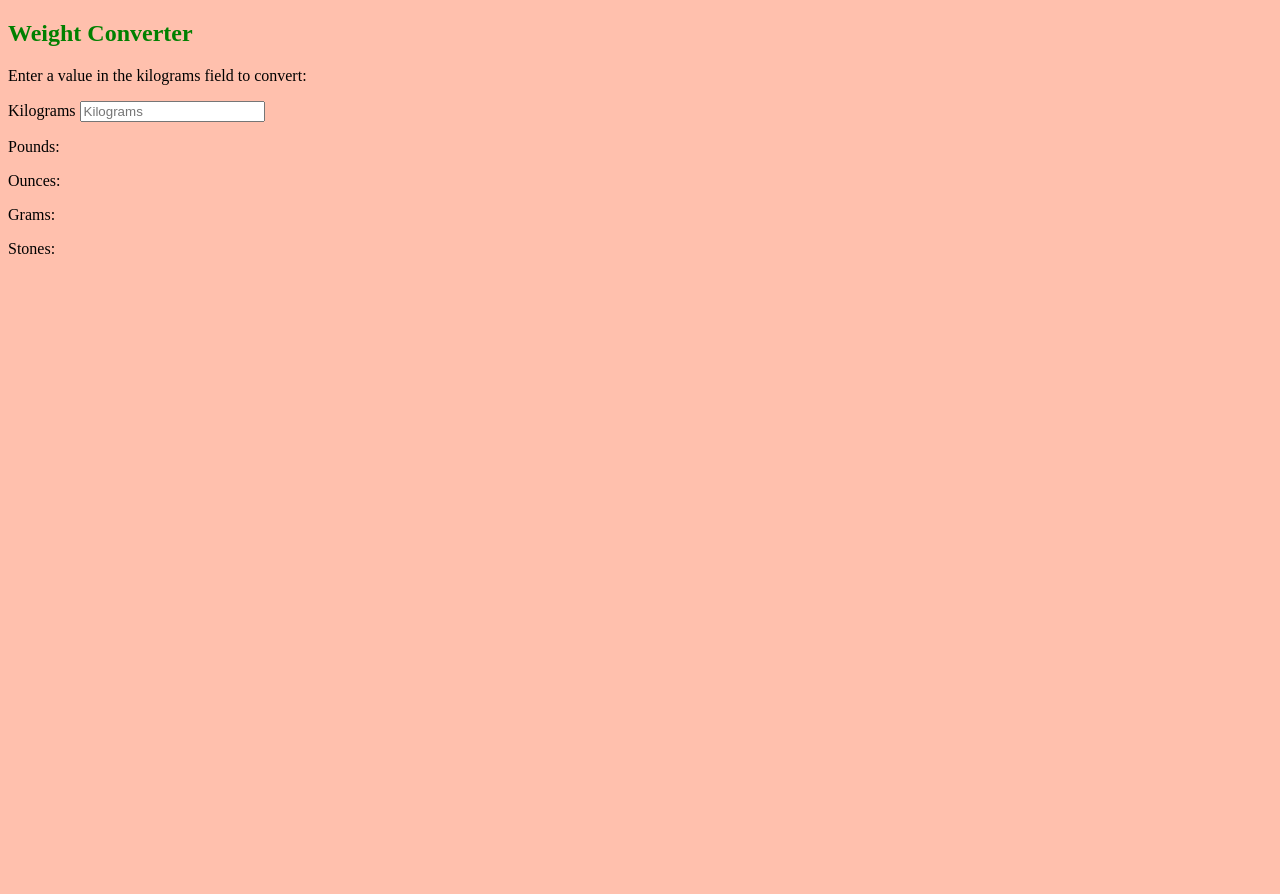
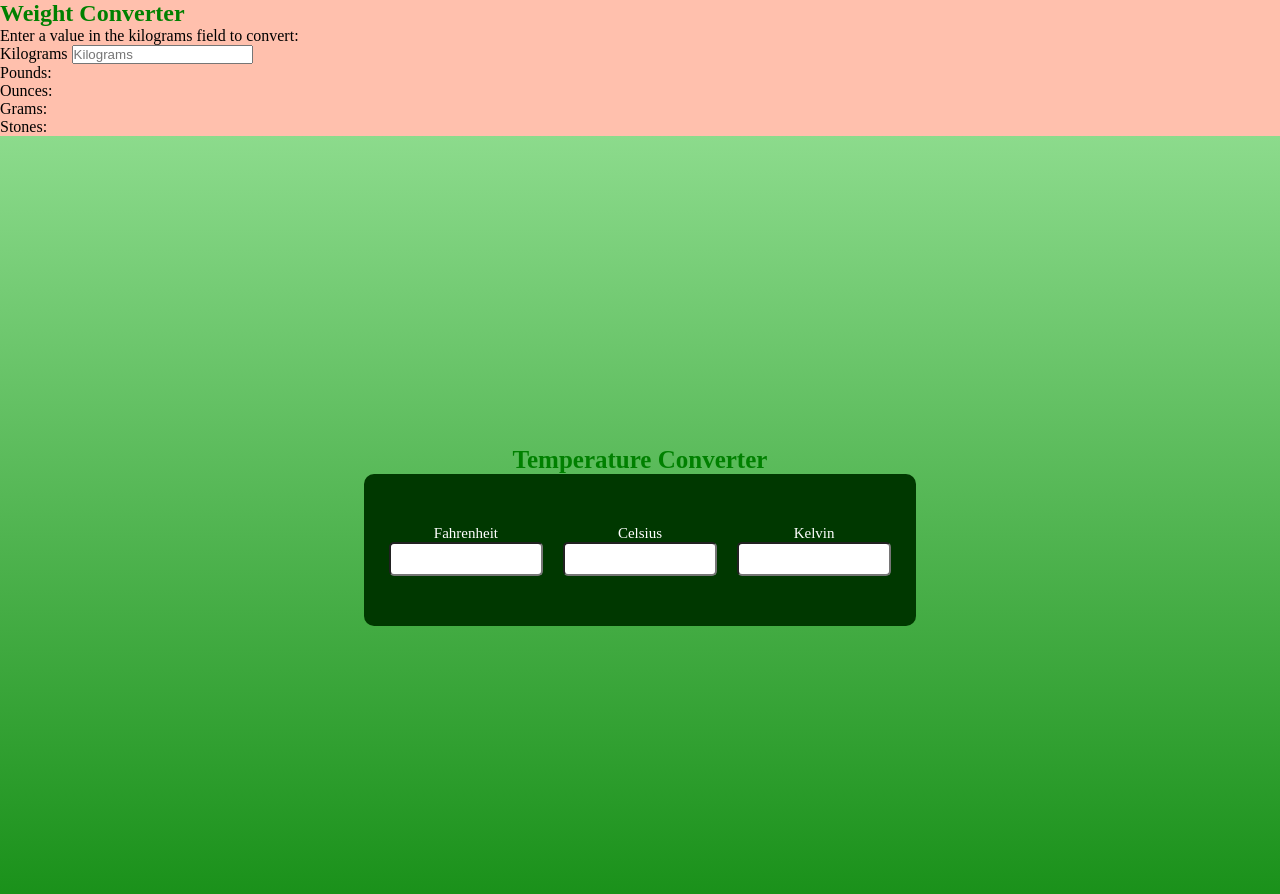
Before and after one commit to Mac-ziis/Kiloweight-Converter, a plain HTML site: page index.html in a window 1280 px wide. Before the commit the page ends 800 px from the top, so only its background shows below. Drawn offline with Linux system fonts and the light colour scheme.

Commit message:
Add a temperature converter to the hmtl, css, and js files.

```diff
--- a/css/styles.css
+++ b/css/styles.css
@@ -9,3 +9,56 @@ h2 {
 body {
   background: #ffc0ad;
 }
+
+* {
+  margin: 0;
+  padding: 0;
+  font0family: Verdana, Geneva, Tahoma, sans-serif;
+}
+
+.container {
+  width: 100%;
+  height: 100vh;
+  background-image: linear-gradient(rgb(140, 219, 140), rgb(20, 141, 20));
+  display: flex;
+  flex-direction: column;
+  justify-content: center;
+  align-items: center;
+}
+
+.container h2 {
+  color: green;
+  font-weight 700;
+  font-size: 25px;
+  text-align: center;
+}
+
+.converter-row {
+  display: flex;
+  width: 40%;
+  justify-content: space-between;
+  align-items: center;
+  background: rgb(0, 56, 0);
+  border-radius: 10px;
+  padding: 50px 20px;
+}
+
+.col {
+  flex-basis: 32%;
+  text-align: center;
+}
+
+.col label {
+  font-size: 15px;
+  font-weight: 500;
+  margin-bottom: 10px;
+  color: #fff;
+}
+
+.col input {
+  width: 150px;
+  height: 30px;
+  background: white;
+  border-radius: 5px;
+  text-align: center;
+}
--- a/index.html
+++ b/index.html
@@ -1,5 +1,6 @@
 <!DOCTYPE html>
 <html lang="en">
+
 <head>
   <link rel="stylesheet" href="css/styles.css" type="text/css">
   <script src="js/scripts.js"></script>
@@ -8,16 +9,38 @@
   <meta name="viewport" content="width=device-width, initial-scale=1.0">
   <title>Weight Converter</title>
 </head>
+
 <body>
   <h2>Weight Converter</h2>
   <p>Enter a value in the kilograms field to convert:</p>
   <p>
     <label>Kilograms</label>
-    <input id="kilograms" type="number" placeholder="Kilograms" oninput="kiloweightConvert(this.value)" onchange="kiloweightConverter(this.value)">
+    <input id="kilograms" type="number" placeholder="Kilograms" oninput="kiloweightConvert(this.value)"
+      onchange="kiloweightConverter(this.value)">
   </p>
   <p>Pounds: <span id="pounds"></span></p>
   <p>Ounces: <span id="ounces"></span></p>
   <p>Grams: <span id="grams"></span></p>
   <p>Stones: <span id="stones"></span></p>
+  <div class="container">
+    <h2>Temperature Converter</h2>
+    <div class="converter-row">
+      <div class="col">
+        <label>Fahrenheit</label>
+        <input type="number" id="fahrenheit">
+      </div>
+
+      <div class="col">
+        <label>Celsius</label>
+        <input type="number" id="celsius">
+      </div>
+
+      <div class="col">
+        <label>Kelvin</label>
+        <input type="number" id="kelvin">
+      </div>
+    </div>
+  </div>
 </body>
+
 </html>
--- a/js/scripts.js
+++ b/js/scripts.js
@@ -4,3 +4,31 @@ function kiloweightConvert(value) {
   document.getElementById("grams").innerHTML = value * 1000;
   document.getElementById("stones").innerHTML = value * 0.1574;
 }
+
+let celsius = document.getElementById('celsius');
+let fahrenheit = document.getElementById('fahrenheit');
+let kelvin = document.getElementById('kelvin');
+
+celsius.oninput = function () {
+  let f = (parseFloat(celsius.value) * 9) / 5 + 32;
+  fahrenheit.value = parseFloat(f.toFixed(2));
+
+  let k = (parseFloat(celsius.value) + 273.15);
+  kelvin.value = parseFloat(k.toFixed(2));
+}
+
+fahrenheit.oninput = function() {
+  let c = ((parseFloat(fahrenheit.value) - 32) * 5) / 9;
+  celsius.value = parseFloat(c.toFixed(2));
+
+  let k = (parseFloat(fahrenheit.value) - 32) * 5 / 9 + 273.15;
+  kelvin.value = parseFloat(k.toFixed(2));
+}
+
+kelvin.oninput = function() {
+  let f = (parseFloat(kelvin.value) - 273.15) * 9 / 5 + 32;
+  fahrenheit.value = parseFloat(f.toFixed(2));
+
+  let c = (parseFloat(kelvin.value) - 273.15);
+  celsius.value = parseFloat(c.toFixed(2));
+}
```
